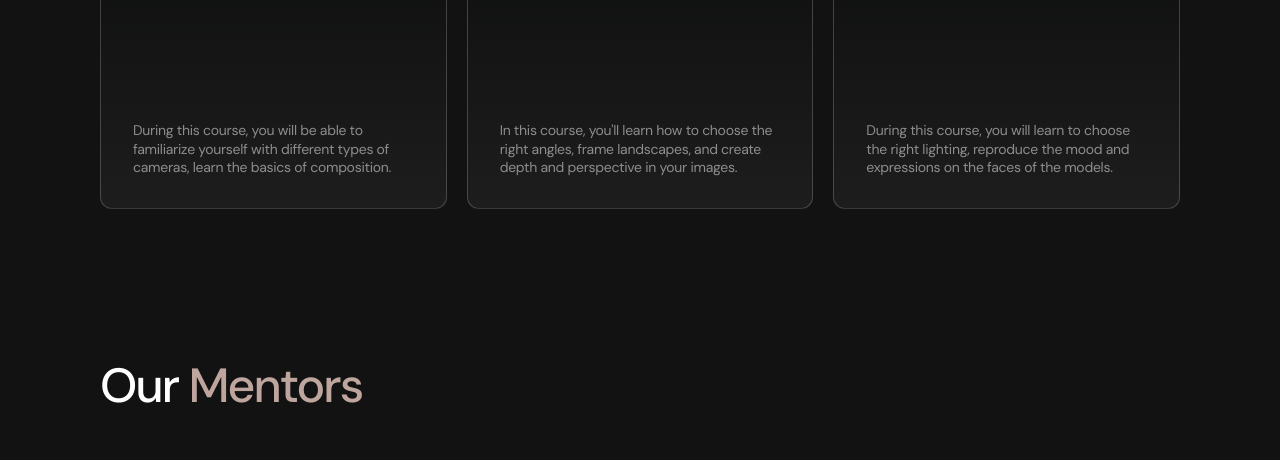
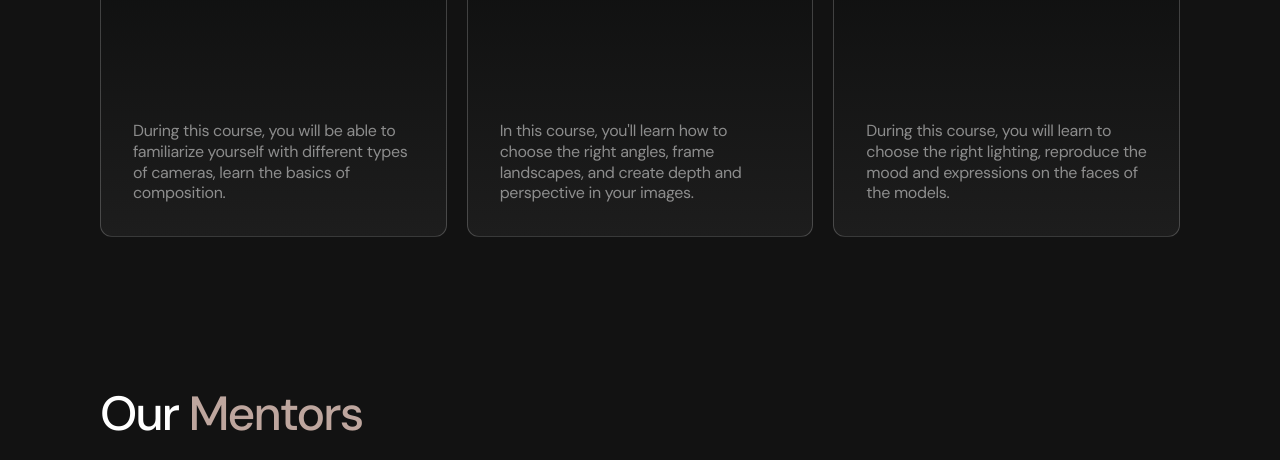
Before and after one commit to Goldenrash-lab/project-thestark, a website built with Vite: page src/index.html in a window 1280 px wide. Shown: the part 2180-2640 px from the top of the page. Built offline with nearby package versions, Linux system fonts and the light colour scheme; files whose address does not match are found by name.

Commit message:
Courses tab font
change font-size from 14px to 16px for .courses-item-text

```diff
--- a/src/css/courses.css
+++ b/src/css/courses.css
@@ -193,3 +193,8 @@
   line-height: 1.29; /* 128.571% */
   letter-spacing: -0.02em;
 }
+@media only screen and (min-width: 768px) {
+  .courses-item-text {
+    font-size: 16px;
+  }
+}
```
